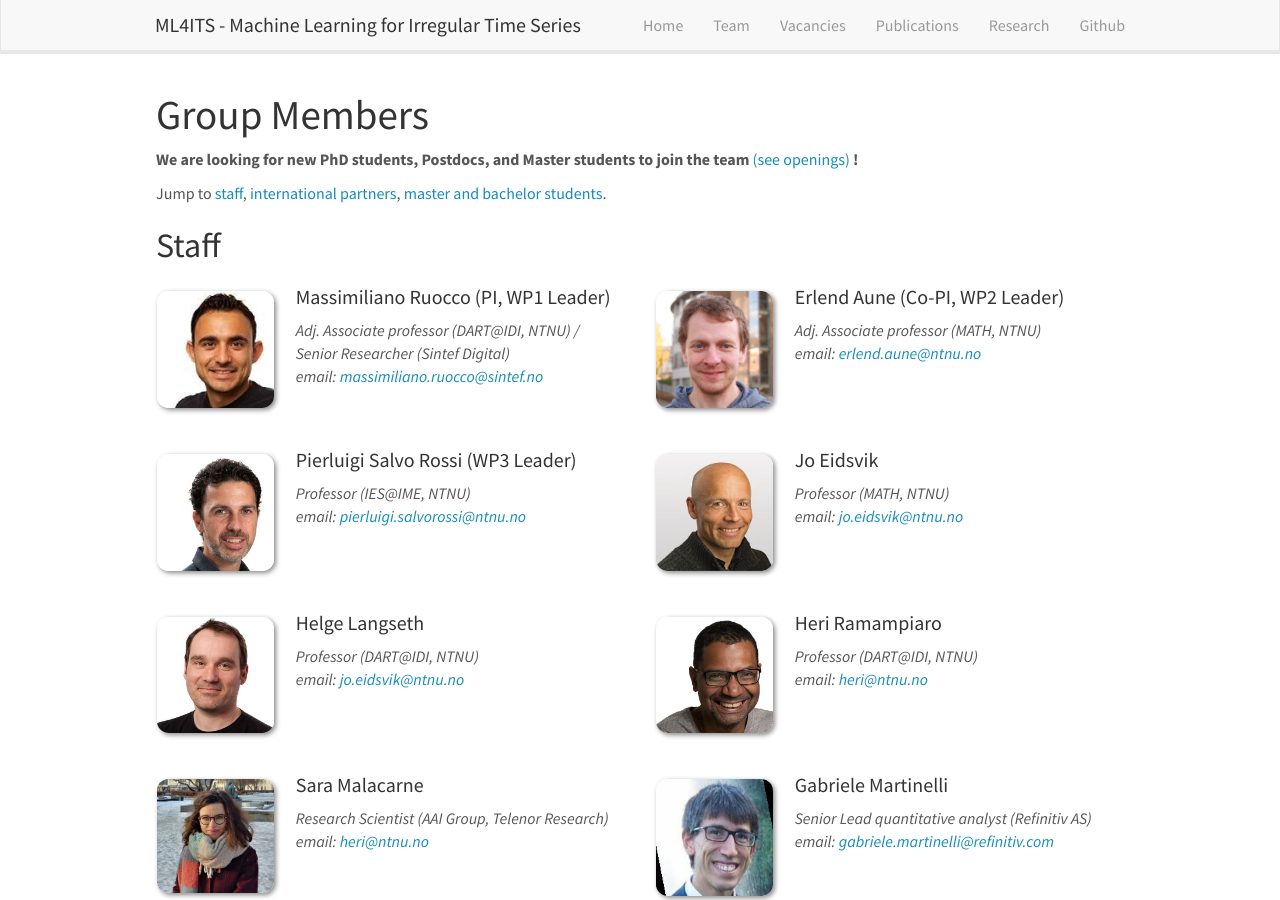
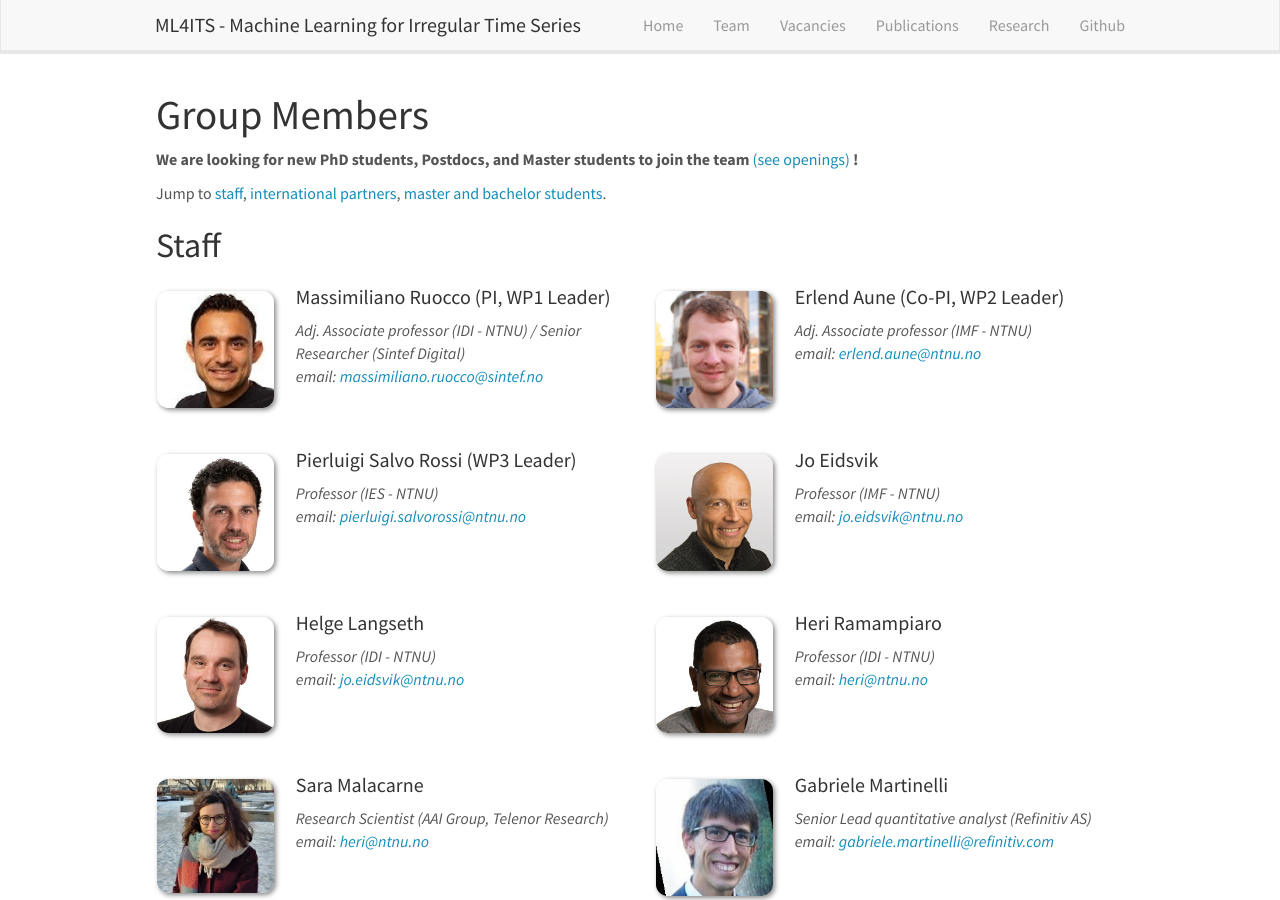
Before and after one commit to ML4ITS/ml4its.github.io.old, a Jekyll site: the page built from _pages/team.md, in a window 1280 px wide and 900 px high. Built offline with Jekyll 4.4.1, drawn with Linux system fonts in a browser that asks for light colours; nearby versions of some CDN libraries.

Commit message:
logo iot_ntnu + affiliation

```diff
--- a/_data/team_members.yml
+++ b/_data/team_members.yml
@@ -1,39 +1,39 @@
 - name: Massimiliano Ruocco (PI, WP1 Leader)
   photo: massimiliano.jpg
-  info: Adj. Associate professor (DART@IDI, NTNU) / Senior Researcher (Sintef Digital)
+  info: Adj. Associate professor (IDI - NTNU) / Senior Researcher (Sintef Digital)
   email: massimiliano.ruocco@sintef.no
   number_educ: 0
   education1: Ph.D, Computer Science Department, NTNU
 
 - name: Erlend Aune (Co-PI, WP2 Leader)
   photo: erlend.png
-  info: Adj. Associate professor (MATH, NTNU)
+  info: Adj. Associate professor (IMF - NTNU)
   email: erlend.aune@ntnu.no
   number_educ: 0
   education1: Ph.D, Statistical Department, NTNU
 
 - name: Pierluigi Salvo Rossi (WP3 Leader)
   photo: pigi.jpg
-  info: Professor (IES@IME, NTNU)
+  info: Professor (IES - NTNU)
   email: pierluigi.salvorossi@ntnu.no
   number_educ: 0
   education1: PhD XXX, University of Napoli
 
 - name: Jo Eidsvik
   photo: jo.jpg
-  info: Professor (MATH, NTNU)
+  info: Professor (IMF - NTNU)
   email: jo.eidsvik@ntnu.no
   number_educ: 0
 
 - name: Helge Langseth
   photo: helge.jpg
-  info: Professor (DART@IDI, NTNU)
+  info: Professor (IDI - NTNU)
   email: jo.eidsvik@ntnu.no
   number_educ: 0
 
 - name: Heri Ramampiaro
   photo: heri.jpg
-  info: Professor (DART@IDI, NTNU)
+  info: Professor (IDI - NTNU)
   email: heri@ntnu.no
   number_educ: 0
 
```
Also changed, not shown: _pages/home.md (+1 -1 lines), images/logopic/iot_ntnu.png (added).
